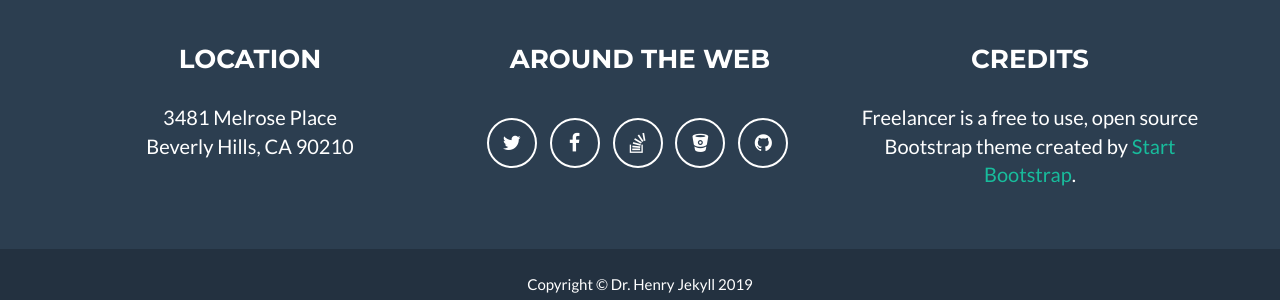
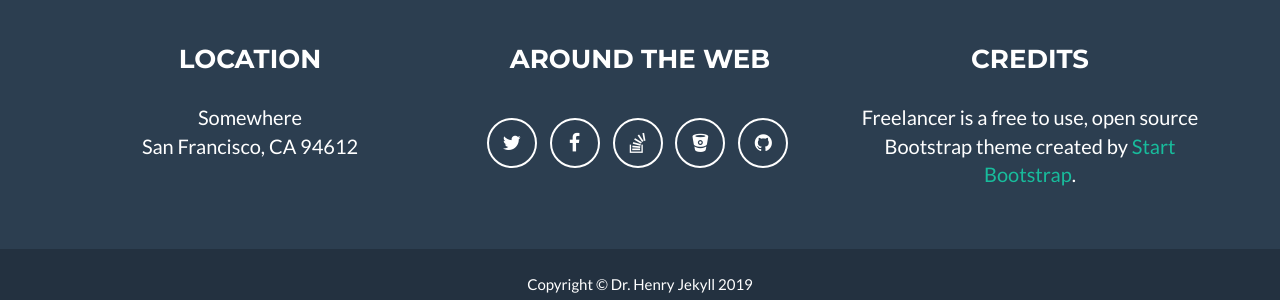
Before and after one commit to alyssaahn/alyssaahn.github.io, a Jekyll site: the page built from index.html, in a window 1280 px wide and 900 px high, scrolled down 2485 px. Shown: the part 579-879 px from the top of the window. Built offline with Jekyll 4.4.1, drawn with Linux system fonts in a browser that asks for light colours.

Commit message:
Update _config.yml

```diff
--- a/_config.yml
+++ b/_config.yml
@@ -52,8 +52,8 @@ social:
 
 # Postal address (add as many lines as necessary)
 address:
-  - line: 3481 Melrose Place
-  - line: Beverly Hills, CA 90210
+  - line: Somewhere
+  - line: San Francisco, CA 94612
 
 # Credits content
 credits: 'Freelancer is a free to use, open source Bootstrap theme created by <a href="http://startbootstrap.com">Start Bootstrap</a>.'
```
